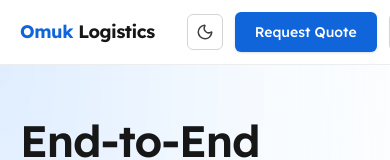
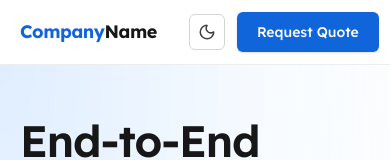
Before and after one commit to Mahenul-Haque-Chowdhury/Logistics, a Next.js app: page / in a window 390 px wide. Shown: the top 160 px of the page. Built offline with nearby package versions, Linux system fonts and the light colour scheme.

Commit message:
feat(brand): rename Omuk Logistics to CompanyName

```diff
--- a/src/app/layout.tsx
+++ b/src/app/layout.tsx
@@ -51,7 +51,7 @@ export default function RootLayout({
         <script type="application/ld+json" suppressHydrationWarning dangerouslySetInnerHTML={{ __html: JSON.stringify({
           '@context': 'https://schema.org',
           '@type': 'Organization',
-          name: 'Omuk Logistics',
+          name: 'CompanyName',
           url: 'https://example.com',
           logo: 'https://example.com/logo.png',
           sameAs: [
--- a/src/components/layout/Footer.tsx
+++ b/src/components/layout/Footer.tsx
@@ -6,7 +6,7 @@ export function Footer() {
       <div className="container py-14 grid gap-10 md:grid-cols-5">
         <div className="md:col-span-2 space-y-4">
           <Link href="/" className="font-heading text-xl font-semibold">
-            <span className="text-brand-600">Omuk</span> Logistics
+            <span className="text-brand-600">Company</span>Name
           </Link>
           <p className="text-neutral-600 dark:text-neutral-400 max-w-sm text-sm leading-relaxed">US-based logistics partner specializing in last-mile delivery, dispatch operations, and vehicle relocation with real-time visibility.</p>
           <p className="text-xs text-neutral-500 dark:text-neutral-500">Headquarters: 1234 Logistics Parkway, Dallas, TX 75201 USA</p>
@@ -38,7 +38,7 @@ export function Footer() {
       </div>
       <div className="border-t border-neutral-200/60 dark:border-neutral-800/60 py-6 text-xs text-neutral-500">
         <div className="container flex flex-col sm:flex-row items-center justify-between gap-3">
-          <span className="order-2 sm:order-1 text-center sm:text-left">© {new Date().getFullYear()} Omuk Logistics. All rights reserved.</span>
+          <span className="order-2 sm:order-1 text-center sm:text-left">© {new Date().getFullYear()} CompanyName. All rights reserved.</span>
           <a
             href="https://arnob.life"
             target="_blank"
--- a/src/components/layout/Navbar.tsx
+++ b/src/components/layout/Navbar.tsx
@@ -24,7 +24,7 @@ export function Navbar() {
 				{/* Left: Logo */}
 				<div className="flex items-center">
 					<Link href="/" className="font-bold text-lg tracking-tight font-heading" onClick={close}>
-						<span className="text-brand-600">Omuk</span>&nbsp;Logistics
+						<span className="text-brand-600">Company</span>Name
 					</Link>
 				</div>
 				{/* Middle: Centered nav (absolute centering within relative container) */}
```
